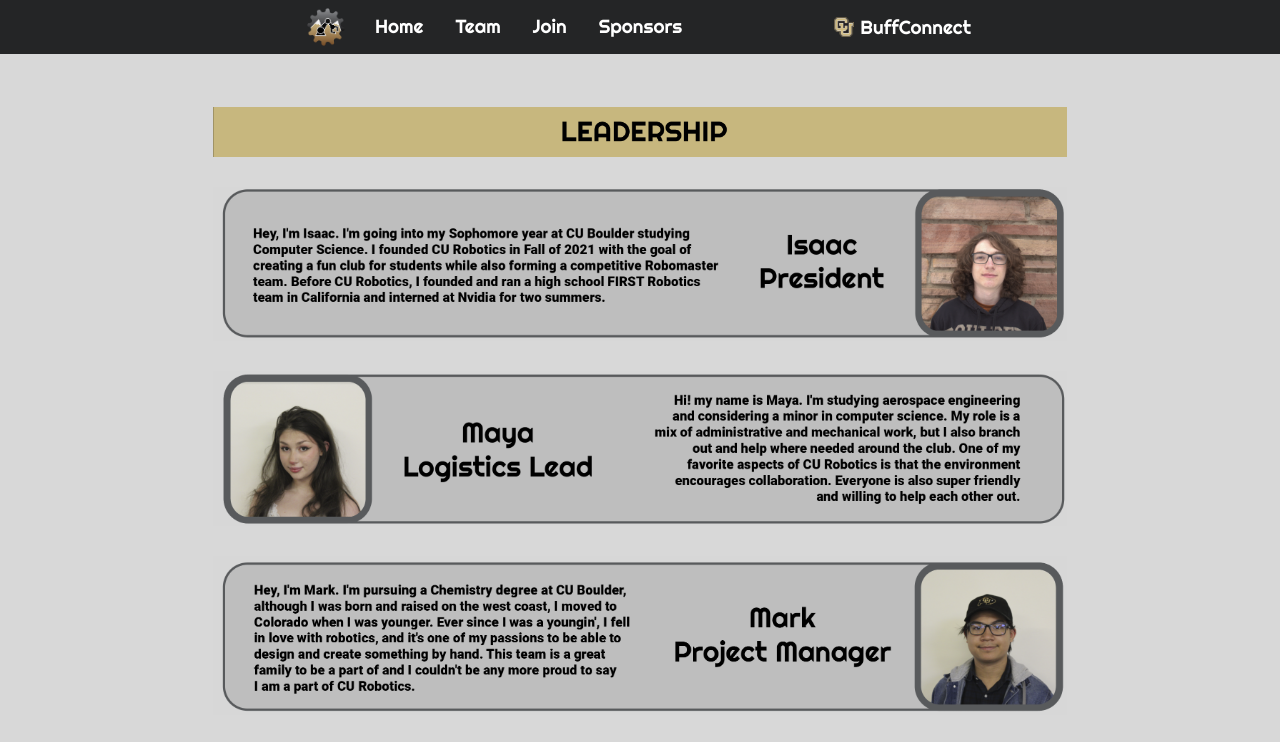
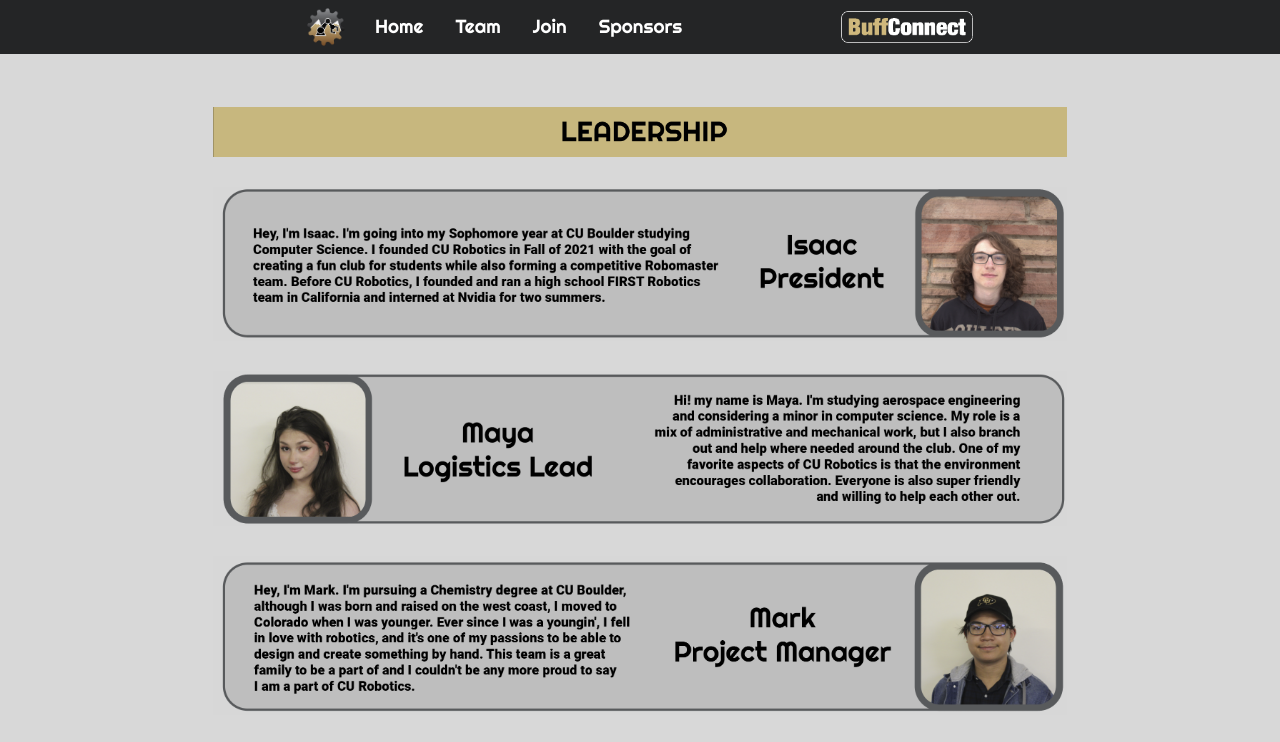
Before and after one commit to CU-Robotics/curobotics.net, a plain HTML site: page team/index.html in a window 1280 px wide. Shown: the top 742 px of the page. Drawn offline with Linux system fonts and the light colour scheme.

Commit message:
Fixed various issues

```diff
--- a/style.css
+++ b/style.css
@@ -157,10 +157,19 @@ body {
 
 .imglink {
   padding: 8px 14px;
+  image-rendering: auto;
 }
 
 .imglink img {
   height: 38px;
+}
+
+.imglink-small {
+  padding: 11px 14px;
+}
+
+.imglink-small img {
+  height: 32px;
 }
 
 .textlink img {
--- a/team/index.html
+++ b/team/index.html
@@ -22,11 +22,11 @@
         <div class="nav full-bleed">
             <ul>
                 <li><a class="imglink" href="http://curobotics.net/"><img src="../media/logo.png"></a></li>
-                <li><a class="textlink" href="http://curobotics.net/team">Home</a></li>
+                <li><a class="textlink" href="http://curobotics.net/">Home</a></li>
                 <li><a class="textlink" href="http://curobotics.net/team">Team</a></li>
                 <li><a class="textlink" href="http://curobotics.net/join">Join</a></li>
                 <li><a class="textlink" href="http://curobotics.net/sponsors">Sponsors</a></li>
-                <li style="float: right;"><a class="textlink" href="https://colorado.presence.io/organization/cu-robotics" target="_blank"><img src="../media/cu-logo.png">BuffConnect</a></li>
+                <li style="float: right;"><a class="imglink-small" href="https://colorado.presence.io/organization/cu-robotics" target="_blank"><img src="../media/buffconnect.png"></a></li>
             </ul>
         </div>
         <div class="nav-spacer"></div>
```
Also changed, not shown: index.html (+2 -2 lines), join/index.html (+2 -2 lines), sponsors/index.html (+2 -2 lines), media/down-arrow.png (added).
